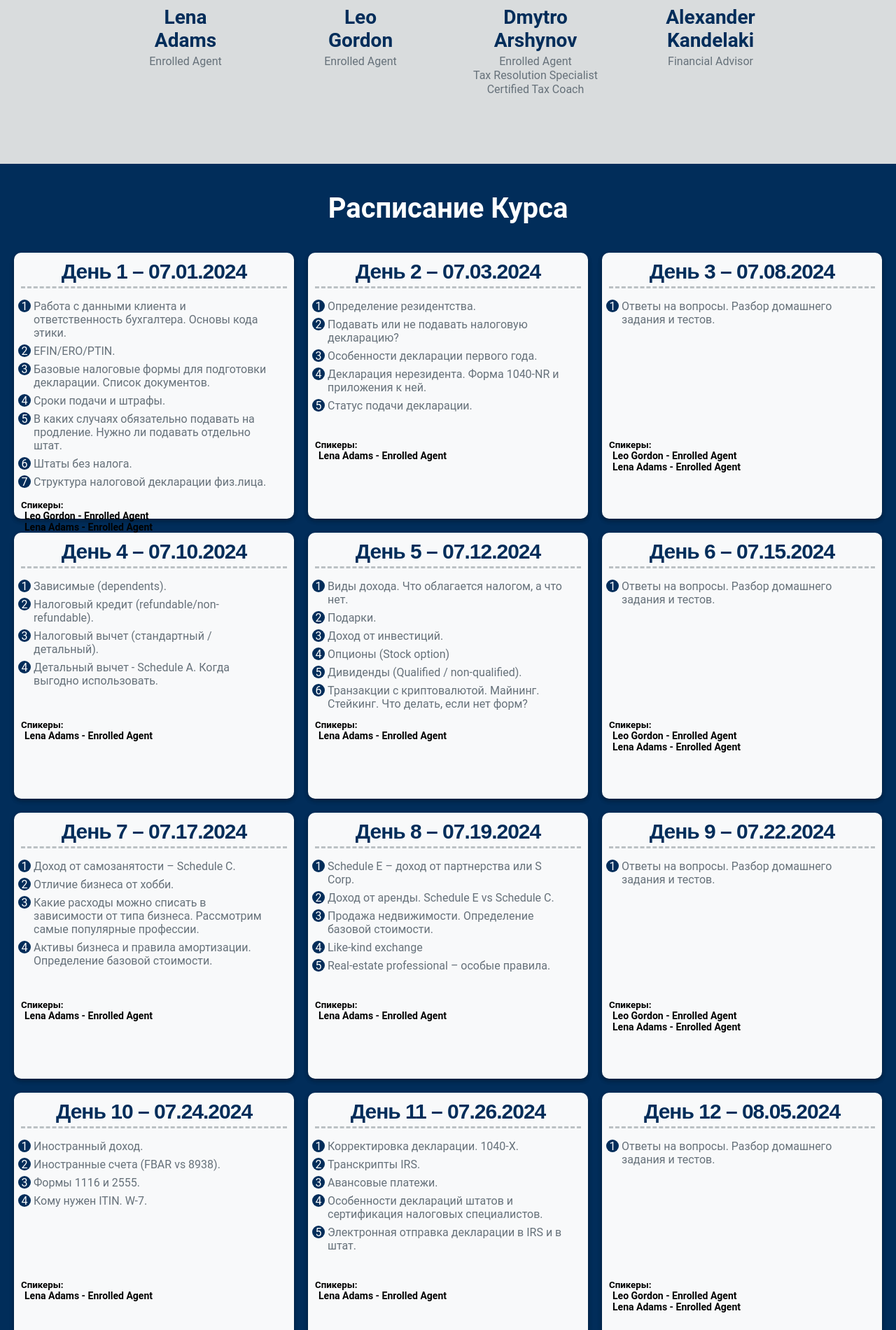
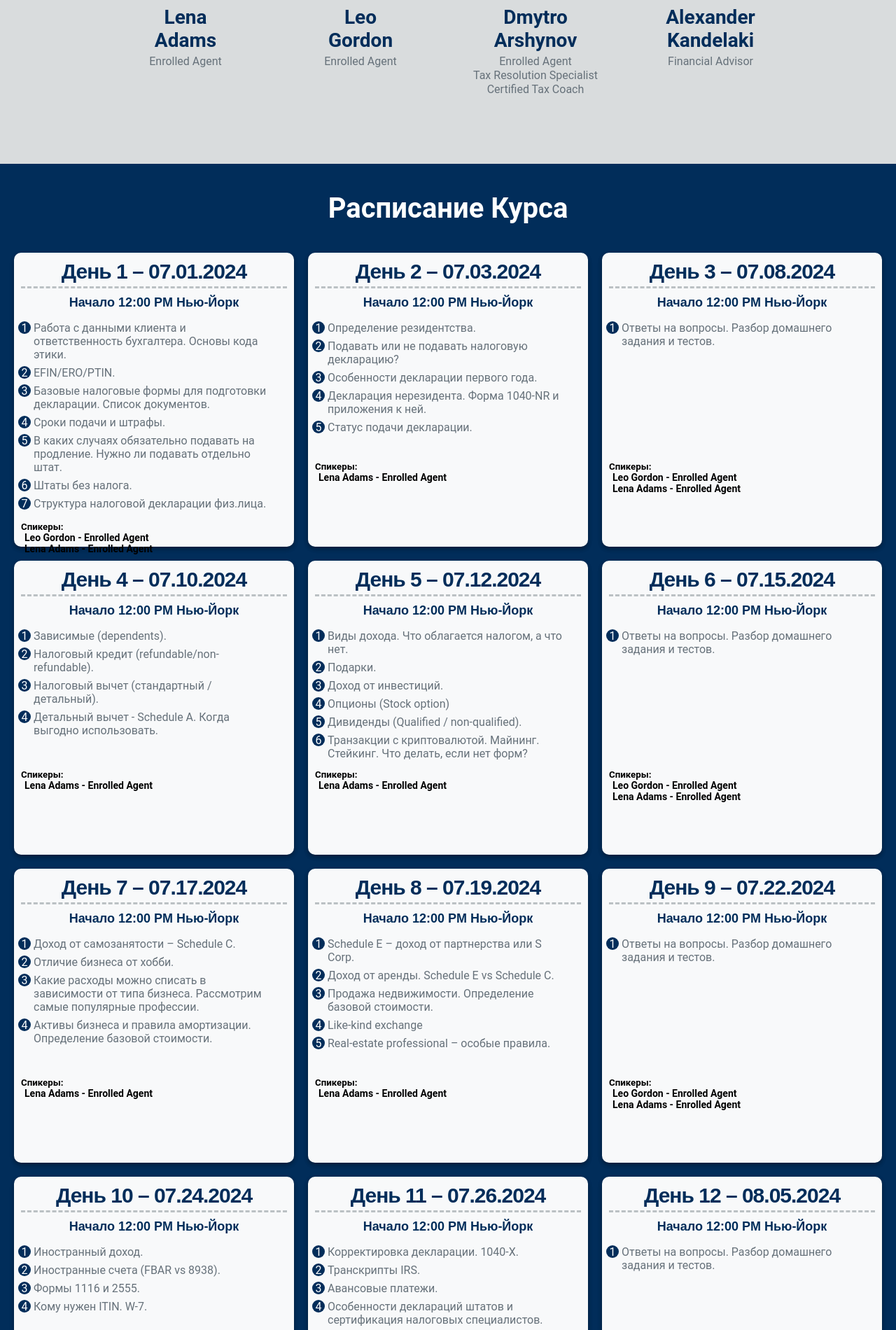
Before and after one commit to Zhybuliou/courses, a React (Vite) app: page /#/ in a window 1280 px wide. Shown: the part 896-2796 px from the top of the page at 70% size. Built offline with nearby package versions, Linux system fonts and the light colour scheme.

Commit message:
feat: add style

```diff
--- a/index.html
+++ b/index.html
@@ -1,12 +1,21 @@
 <!DOCTYPE html>
 <html lang="en">
   <head>
+      <!-- Google tag (gtag.js) -->
+  <script async src="https://www.googletagmanager.com/gtag/js?id=G-YE91DTF7N0"></script>
+  <script>
+  window.dataLayer = window.dataLayer || [];
+  function gtag(){dataLayer.push(arguments);}
+  gtag('js', new Date());
+
+  gtag('config', 'G-YE91DTF7N0');
+  </script>
     <meta charset="UTF-8" />
     <link rel="icon" type="image/x-icon" href="/favicon.ico" />
     <meta name="viewport" content="width=device-width, initial-scale=1.0" />
     <meta property="og:image:url" content="/logo.webp" />
-    <title>Обучения по программе: «Налоговый специалист в США».</title>
-    <meta name="description" content="Обучения по программе: «Налоговый специалист в США».
+    <title>Обучение по программе: «Налоговый специалист в США».</title>
+    <meta name="description" content="Обучение по программе: «Налоговый специалист в США».
     Спикерами курса будут 3 (Три)  Лицензированных специалиста от IRS, а также Лицензированный Финансовый консультант.
     Длительность курса 15 занятий (2-3 часа в зависимости от темы и необходимости).
     Количество участников ограничено - 50 человек.
--- a/src/components/Header.tsx
+++ b/src/components/Header.tsx
@@ -5,7 +5,7 @@ export default function Header() {
   return (
     <div className="header-wrapper">
       <div className="header-content">
-        <img src={ImageLogo} alt="Logo" />
+        <img src={ImageLogo} alt="Logo" width="150px" height="87px" />
       </div>
     </div>
   );
--- a/src/components/Main.tsx
+++ b/src/components/Main.tsx
@@ -6,7 +6,6 @@ import {
   FcMoneyTransfer,
   FcSportsMode,
 } from 'react-icons/fc';
-import ImageWomen from '../assets/women.png';
 import CallButton from './call-button/CallButton';
 
 export default function Main() {
@@ -62,9 +61,7 @@ export default function Main() {
               </div>
               <CallButton />
             </div>
-            <div className="main-image-block">
-              <img src={ImageWomen} alt="women" />
-            </div>
+            <div className="main-image-block" />
           </div>
         </div>
       </div>
--- a/src/components/schedule/Schedule.tsx
+++ b/src/components/schedule/Schedule.tsx
@@ -8,6 +8,7 @@ export default function Schedule() {
       <div className="calendar-cards">
         <div className="calendar-card">
           <h2>День 1 – 07.01.2024</h2>
+          <p>Начало 12:00 PM Нью-Йорк</p>
           <div className="calendar-card-description">
             <ol>
               <li>Работа с данными клиента и ответственность бухгалтера. Основы кода этики.</li>
@@ -31,6 +32,7 @@ export default function Schedule() {
         </div>
         <div className="calendar-card">
           <h2>День 2 – 07.03.2024</h2>
+          <p>Начало 12:00 PM Нью-Йорк</p>
           <div className="calendar-card-description">
             <ol>
               <li>Определение резидентства.</li>
@@ -49,6 +51,7 @@ export default function Schedule() {
         </div>
         <div className="calendar-card">
           <h2>День 3 – 07.08.2024</h2>
+          <p>Начало 12:00 PM Нью-Йорк</p>
           <div className="calendar-card-description">
             <ol>
               <li>Ответы на вопросы. Разбор домашнего задания и тестов.</li>
@@ -64,6 +67,7 @@ export default function Schedule() {
         </div>
         <div className="calendar-card">
           <h2>День 4 – 07.10.2024</h2>
+          <p>Начало 12:00 PM Нью-Йорк</p>
           <div className="calendar-card-description">
             <ol>
               <li>Зависимые (dependents).</li>
@@ -81,6 +85,7 @@ export default function Schedule() {
         </div>
         <div className="calendar-card">
           <h2>День 5 – 07.12.2024</h2>
+          <p>Начало 12:00 PM Нью-Йорк</p>
           <div className="calendar-card-description">
             <ol>
               <li>Виды дохода. Что облагается налогом, а что нет.</li>
@@ -100,6 +105,7 @@ export default function Schedule() {
         </div>
         <div className="calendar-card">
           <h2>День 6 – 07.15.2024</h2>
+          <p>Начало 12:00 PM Нью-Йорк</p>
           <div className="calendar-card-description">
             <ol>
               <li>Ответы на вопросы. Разбор домашнего задания и тестов.</li>
@@ -115,6 +121,7 @@ export default function Schedule() {
         </div>
         <div className="calendar-card">
           <h2>День 7 – 07.17.2024</h2>
+          <p>Начало 12:00 PM Нью-Йорк</p>
           <div className="calendar-card-description">
             <ol>
               <li>Доход от самозанятости – Schedule C.</li>
@@ -135,6 +142,7 @@ export default function Schedule() {
         </div>
         <div className="calendar-card">
           <h2>День 8 – 07.19.2024</h2>
+          <p>Начало 12:00 PM Нью-Йорк</p>
           <div className="calendar-card-description">
             <ol>
               <li>Schedule E – доход от партнерства или S Corp.</li>
@@ -153,6 +161,7 @@ export default function Schedule() {
         </div>
         <div className="calendar-card">
           <h2>День 9 – 07.22.2024</h2>
+          <p>Начало 12:00 PM Нью-Йорк</p>
           <div className="calendar-card-description">
             <ol>
               <li>Ответы на вопросы. Разбор домашнего задания и тестов.</li>
@@ -168,6 +177,7 @@ export default function Schedule() {
         </div>
         <div className="calendar-card">
           <h2>День 10 – 07.24.2024</h2>
+          <p>Начало 12:00 PM Нью-Йорк</p>
           <div className="calendar-card-description">
             <ol>
               <li>Иностранный доход.</li>
@@ -185,6 +195,7 @@ export default function Schedule() {
         </div>
         <div className="calendar-card">
           <h2>День 11 – 07.26.2024</h2>
+          <p>Начало 12:00 PM Нью-Йорк</p>
           <div className="calendar-card-description">
             <ol>
               <li>Корректировка декларации. 1040-X.</li>
@@ -203,6 +214,7 @@ export default function Schedule() {
         </div>
         <div className="calendar-card">
           <h2>День 12 – 08.05.2024</h2>
+          <p>Начало 12:00 PM Нью-Йорк</p>
           <div className="calendar-card-description">
             <ol>
               <li>Ответы на вопросы. Разбор домашнего задания и тестов.</li>
@@ -218,6 +230,7 @@ export default function Schedule() {
         </div>
         <div className="calendar-card">
           <h2>День 13 – 08.07.2024</h2>
+          <p>Начало 12:00 PM Нью-Йорк</p>
           <div className="calendar-card-description">
             <ol>
               <li>Пенсионные планы и страховки.</li>
@@ -236,6 +249,7 @@ export default function Schedule() {
         </div>
         <div className="calendar-card">
           <h2>День 14 – 08.09.2024</h2>
+          <p>Начало 12:00 PM Нью-Йорк</p>
           <div className="calendar-card-description">
             <ol>
               <li>Письма от IRS.</li>
@@ -260,6 +274,7 @@ export default function Schedule() {
         </div>
         <div className="calendar-card">
           <h2>День 15 – 08.16.2024</h2>
+          <p>Начало 12:00 PM Нью-Йорк</p>
           <div className="calendar-card-description">
             <ol>
               <li>Ответы на вопросы. Разбор финального теста.</li>
@@ -275,6 +290,10 @@ export default function Schedule() {
         </div>
       </div>
       <CallButton />
+      <p className="calendar-bottom-text">
+        Payment for the provider service is non-refundable. If you cancel service more than 5 days
+        before course start , the payment will be fully refunded.
+      </p>
     </section>
   );
 }
--- a/src/components/schedule/schedule.scss
+++ b/src/components/schedule/schedule.scss
@@ -30,12 +30,22 @@
     letter-spacing: -1px;
     border-bottom: 3px dashed #66717a6a;
   }
+  .calendar-cards p {
+    margin: 2px;
+    padding-bottom: 0px;
+    text-align: center;
+    font-size: 18px;
+    font-family: 'Quicksand', sans-serif;
+    font-weight: 700;
+    font-style: normal;
+    color: #012D5A;
+  }
   .calendar-card {
     position: relative;
     margin: 10px;
     border-radius: 10px;
     min-width: 300px;
-    height: 380px;
+    height: 420px;
     box-shadow:
       rgba(0, 0, 0, 0.16) 0px 3px 6px,
       rgba(0, 0, 0, 0.23) 0px 3px 6px;
@@ -112,3 +122,7 @@
     font-size: 16px;
     border-radius: 50%;
   }
+  .calendar-bottom-text{
+    margin-top: 20px;
+    color: white;
+  }
```
